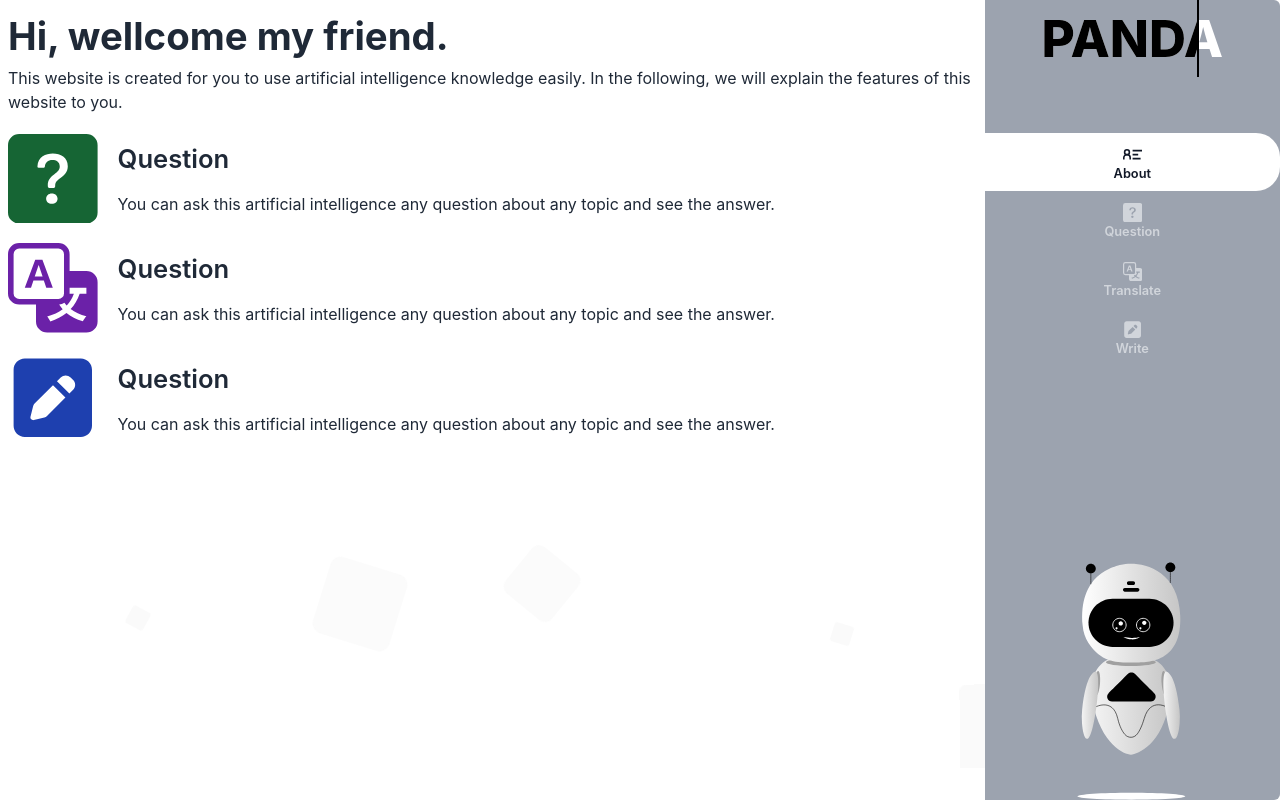
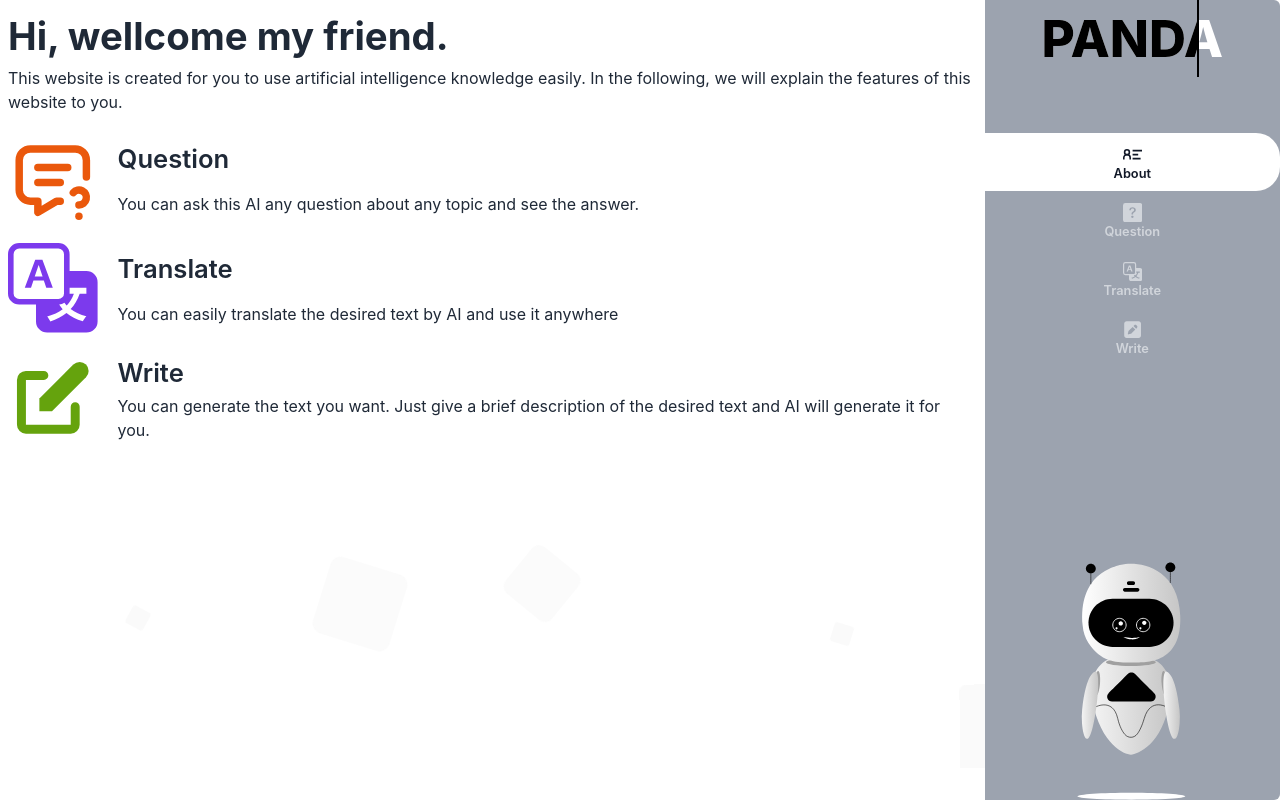
Before and after one commit to aqorbani/deepseekAI, a Next.js app: page / in a window 1280 px wide. Built offline with nearby package versions, Linux system fonts and the light colour scheme.

Commit message:
create basic design for about components

```diff
--- a/components/About/About.jsx
+++ b/components/About/About.jsx
@@ -1,5 +1,6 @@
-import { BsFillQuestionSquareFill, BsTranslate } from "react-icons/bs";
-import { FaSquarePen } from "react-icons/fa6";
+import { BsTranslate } from "react-icons/bs";
+import { HiPencilAlt } from "react-icons/hi";
+import { TbMessageQuestion } from "react-icons/tb";
 
 export default function About() {
   return (
@@ -13,38 +14,36 @@ export default function About() {
         </p>
       </div>
       <div className="flex mt-5">
-        <div className="text-[7vw] font-bold mr-5 text-green-800">
-          <BsFillQuestionSquareFill />
+        <div className="text-[7vw] font-bold mr-5 text-orange-600">
+          <TbMessageQuestion />
         </div>
         <div className="flex flex-col justify-around">
           <h2 className="text-[2vw] font-semibold">Question</h2>
           <p>
-            You can ask this artificial intelligence any question about any
-            topic and see the answer.
+            You can ask this AI any question about any topic and see the answer.
           </p>
         </div>
       </div>
       <div className="flex mt-5">
-        <div className="text-[7vw] font-bold mr-5 text-purple-800">
+        <div className="text-[7vw] font-bold mr-5 text-violet-600">
           <BsTranslate />
         </div>
         <div className="flex flex-col justify-around">
-          <h2 className="text-[2vw] font-semibold">Question</h2>
+          <h2 className="text-[2vw] font-semibold">Translate</h2>
           <p>
-            You can ask this artificial intelligence any question about any
-            topic and see the answer.
+            You can easily translate the desired text by AI and use it anywhere
           </p>
         </div>
       </div>
       <div className="flex mt-5">
-        <div className="text-[7vw] font-bold mr-5 text-blue-800">
-          <FaSquarePen />
+        <div className="text-[7vw] font-bold mr-5 text-lime-600">
+          <HiPencilAlt />
         </div>
         <div className="flex flex-col justify-around">
-          <h2 className="text-[2vw] font-semibold">Question</h2>
+          <h2 className="text-[2vw] font-semibold">Write</h2>
           <p>
-            You can ask this artificial intelligence any question about any
-            topic and see the answer.
+            You can generate the text you want. Just give a brief description of
+            the desired text and AI will generate it for you.
           </p>
         </div>
       </div>
```
